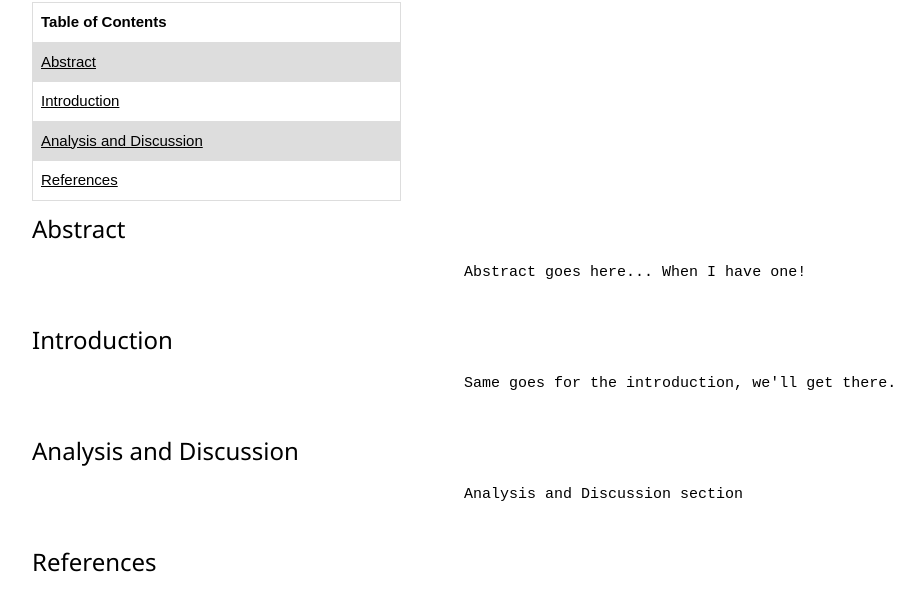
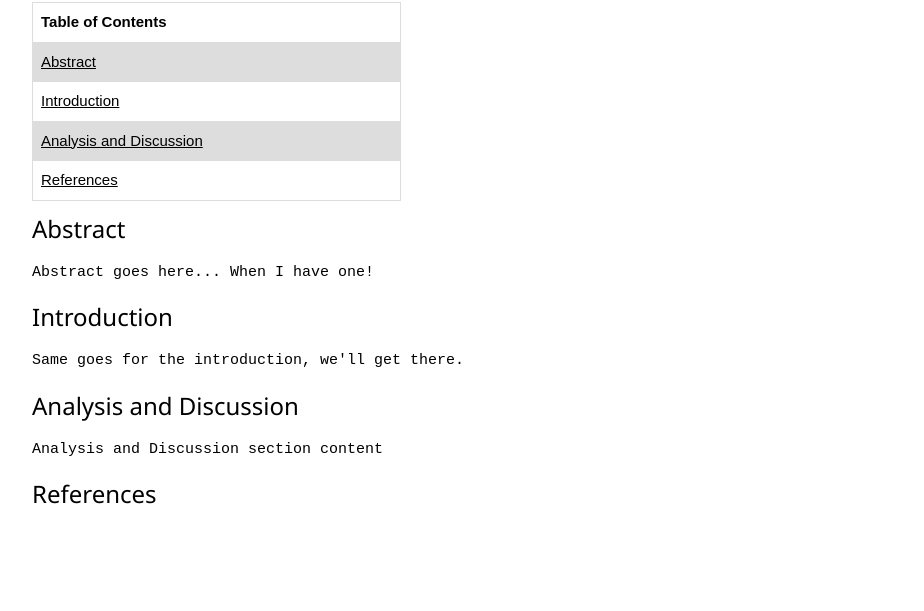
Before and after one commit to FEPSFY7007120/FY7007120, a plain HTML site: page index.html in a window 1280 px wide. Shown: the part 513-1124 px from the top of the page, without its empty margins (18-942 px from the left). After the commit the page ends 1100 px from the top, so only its background shows below. Drawn offline with nearby package versions, Linux system fonts and the light colour scheme.

Commit message:
Removed broken <p> tags
It looks like you can't nest <pre> inside <p> like the tutorial example. The browser will immediately close the <p> tag meaning no style gets applied to your content... maybe? It looks like?

```diff
--- a/index.html
+++ b/index.html
@@ -64,23 +64,11 @@
 			</table>
 			<!--Start of article details-->
 			<h3 id="Abstract">Abstract</h3>
-				<p class="ex1">
-					<pre>
-						Abstract goes here... When I have one!
-					</pre>
-				</p>
+				<pre class="ex1">Abstract goes here... When I have one!</pre>
 			<h3 id="Introduction">Introduction</h3>
-				<p class="ex1">
-					<pre>
-						Same goes for the introduction, we'll get there.
-					</pre>
-				</p>
+				<pre class="ex1">Same goes for the introduction, we'll get there.</pre>
 			<h3 id="Analysis-and-Discussion">Analysis and Discussion</h3>
-				<p class="ex1">
-					<pre>
-						Analysis and Discussion section
-					</pre>
-				</p>
+				<pre class="ex1">Analysis and Discussion section content</pre>
 			<h3 id="References">References</h3>
 				<p class="ex1">
 					<pre>
```
